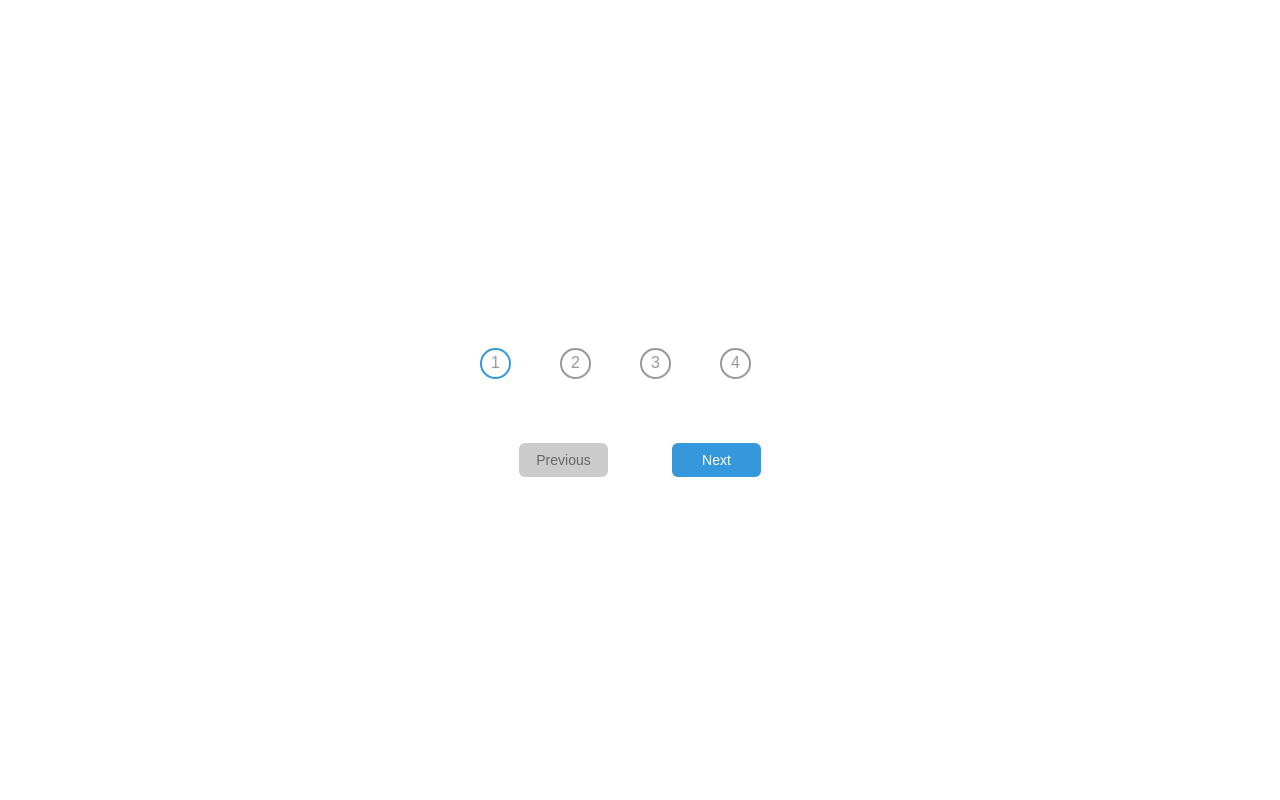
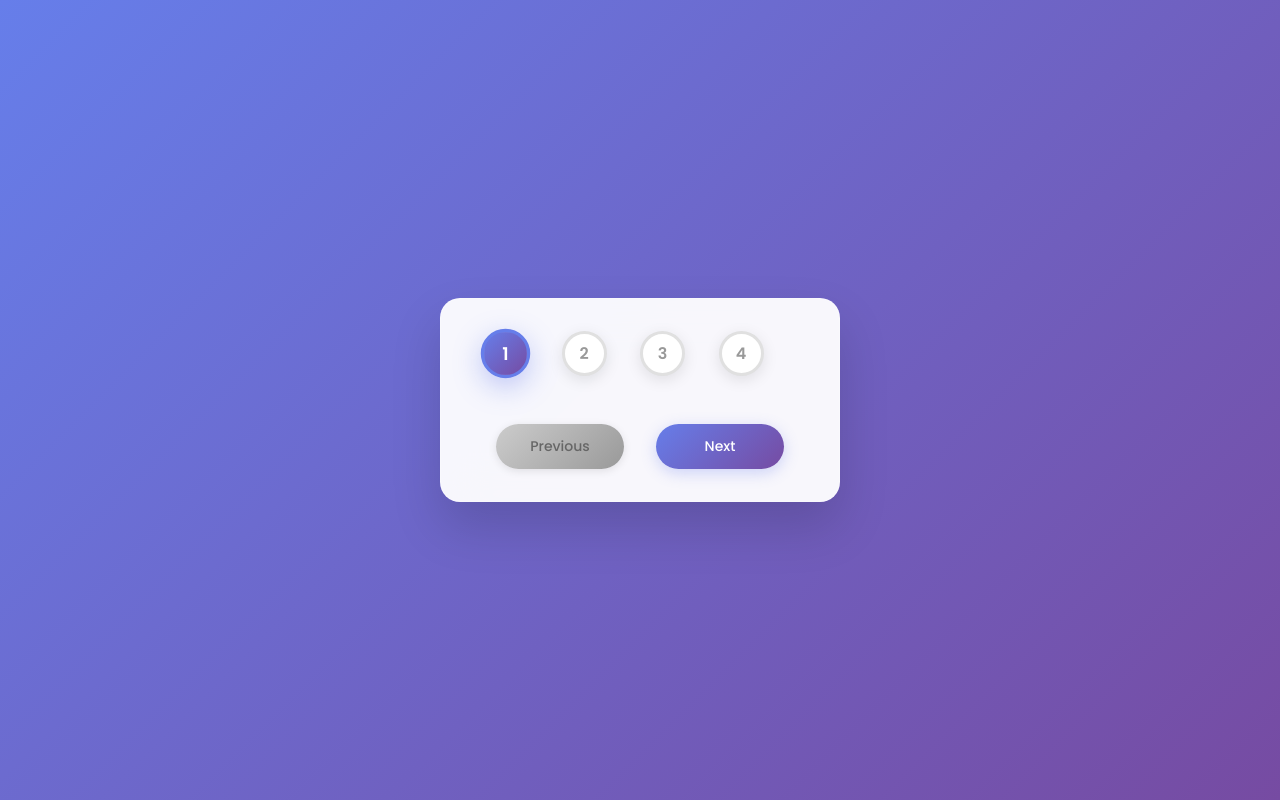
Before and after one commit to anhZK2420/50days50project, a plain HTML site: page day2/index.html in a window 1280 px wide. Drawn offline with Linux system fonts and the light colour scheme.

Commit message:
day2update

```diff
--- a/day2/style.css
+++ b/day2/style.css
@@ -1,42 +1,47 @@
-@import url('https://fonts.googleapis.com/css2?family=Roboto:wght@400;700&display=swap');
+@import url('https://fonts.googleapis.com/css2?family=Poppins:wght@300;400;500;600&display=swap');
+
 * {
     box-sizing: border-box;
 }
 
 body {
-  font-family: 'Muti', sans-serif;
+    font-family: 'Poppins', sans-serif;
     display: flex;
     justify-content: center;
     align-items: center;
     height: 100vh;
     overflow: hidden;
     margin: 0;
-  background-color: #ffffffff;
+    background: linear-gradient(135deg, #667eea 0%, #764ba2 100%);
 }
 
-
-.container{
+.container {
     display: flex;
-  width: 25vw;
-  height: 13vh;
+    width: 400px;
+    height: auto;
     flex-direction: column;
-  gap: 1rem;
-
+    gap: 3rem;
+    padding: 2rem;
+    border-radius: 20px;
+    background: rgba(255, 255, 255, 0.95);
+    backdrop-filter: blur(20px);
+    box-shadow: 0 25px 50px rgba(0, 0, 0, 0.15);
+    border: 1px solid rgba(255, 255, 255, 0.2);
 }
 
-.progress-container{
+.progress-container {
     display: flex;
     flex-direction: row;
     justify-content: space-between;
     position: relative;
-
-
+    align-items: center;
+    padding: 0 10px;
 }
 
 .circle {
-  width: 30.667px;
-  height: 30.667px;
-  border: 2.667px solid #999999;
+    width: 45px;
+    height: 45px;
+    border: 3px solid #e0e0e0;
     color: #999999;
     border-radius: 50%;
     background-color: #ffffff;
@@ -44,8 +49,17 @@
     justify-content: center;
     align-items: center;
     font-size: 16px;
+    font-weight: 600;
     box-sizing: border-box;
+    position: relative;
+    z-index: 2;
+    transition: all 0.4s cubic-bezier(0.4, 0, 0.2, 1);
+    box-shadow: 0 4px 15px rgba(0, 0, 0, 0.1);
+}
 
+.circle:hover {
+    transform: scale(1.1);
+    box-shadow: 0 6px 20px rgba(0, 0, 0, 0.15);
 }
 
 .bar1, .bar2, .bar3 {
@@ -55,71 +69,102 @@
     transform-origin: left;
     width: 32%;
     height: 4px;
-  background-color: #3498db;
-  z-index: -1;
-  transition: transform 0.4s ease;
+    background: linear-gradient(90deg, #667eea 0%, #764ba2 100%);
+    z-index: 1;
+    transition: transform 0.6s cubic-bezier(0.4, 0, 0.2, 1);
+    border-radius: 2px;
 }
 
 .bar1 {
-  left: 0%;
+    left: 12%;
 }
 
 .bar2 {
-  left: 25%;
+    left: 37%;
 }
 
 .bar3 {
-  left: 50%;
-}
-
-.bar.active {
-  background-color: #3498db;
+    left: 55%;
 }
 
 .circle.active {
-
-  border-color: #3498db;
+    border-color: #667eea;
+    background: linear-gradient(135deg, #667eea 0%, #764ba2 100%);
+    color: white;
+    transform: scale(1.1);
+    box-shadow: 0 8px 25px rgba(102, 126, 234, 0.4);
 }
 
-
-
-.btn.disabled {
-  background-color: #cccccc;
-  color: #666666;
-  cursor: not-allowed;
-}
-
-.button{
+.button {
     display: flex;
     width: 100%;
     flex-direction: row;
-  gap: 4rem;
+    gap: 2rem;
     justify-content: center;
     align-items: center;
-
 }
 
 button {
     all: unset;
     font-family: inherit;
     font-size: 14px;
+    font-weight: 500;
     border: none;
     background: none;
-  padding: 0;
-  margin: 0;
+    padding: 12px 24px;
     cursor: pointer;
-  background-color: #3498db;
-  width: 29px;
-  height: 18px;
-  padding: 8px 30px;
-  display: flex;
-  justify-content: center;
-  align-items: center;
-  border-radius: 6px;
+    background: linear-gradient(135deg, #667eea 0%, #764ba2 100%);
+    border-radius: 25px;
     color: #ffffff;
-  margin-top: 3rem;
+    transition: all 0.3s ease;
+    box-shadow: 0 4px 15px rgba(102, 126, 234, 0.3);
+    min-width: 80px;
+    text-align: center;
+}
+
+button:hover:not(.disabled) {
+    transform: translateY(-2px);
+    box-shadow: 0 8px 25px rgba(102, 126, 234, 0.4);
+}
+
+button:active:not(.disabled) {
+    transform: translateY(0);
+    box-shadow: 0 4px 15px rgba(102, 126, 234, 0.3);
+}
+
+button.disabled {
+    background: linear-gradient(135deg, #cccccc 0%, #999999 100%);
+    color: #666666;
+    cursor: not-allowed;
+    transform: none;
+    box-shadow: 0 2px 8px rgba(0, 0, 0, 0.1);
 }
 
 .bar1.active, .bar2.active, .bar3.active {
     transform: translateY(-50%) scaleX(1);
 }
+
+/* Add some spacing and responsive design */
+@media (max-width: 480px) {
+    .container {
+        width: 90vw;
+        padding: 1.5rem;
+        gap: 2rem;
+    }
+
+    .circle {
+        width: 35px;
+        height: 35px;
+        font-size: 14px;
+    }
+
+    .button {
+        gap: 1rem;
+    }
+
+    button {
+        padding: 10px 20px;
+        font-size: 13px;
+        min-width: 70px;
+    }
+}
```
Lines whose indentation alone changed are shown as unchanged.
